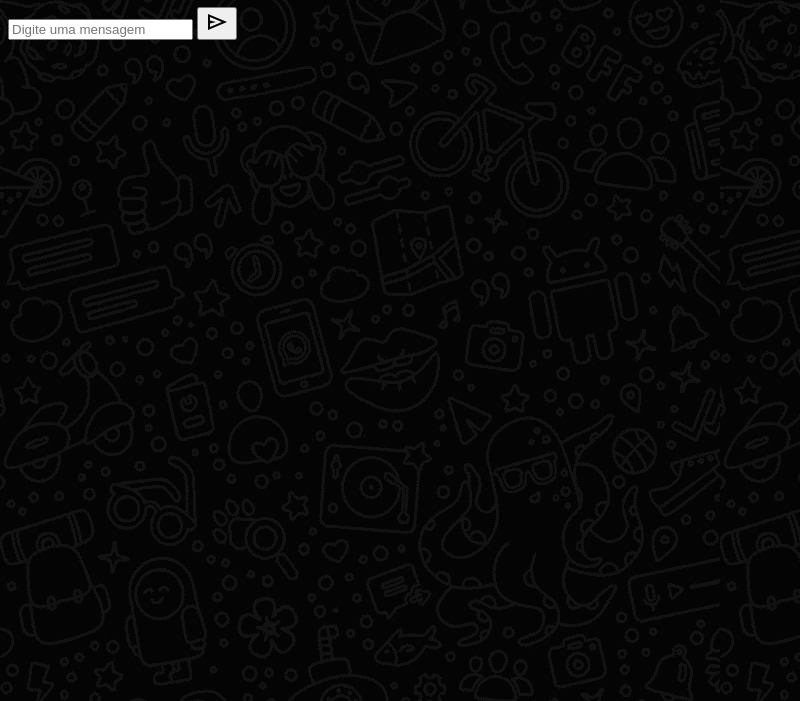
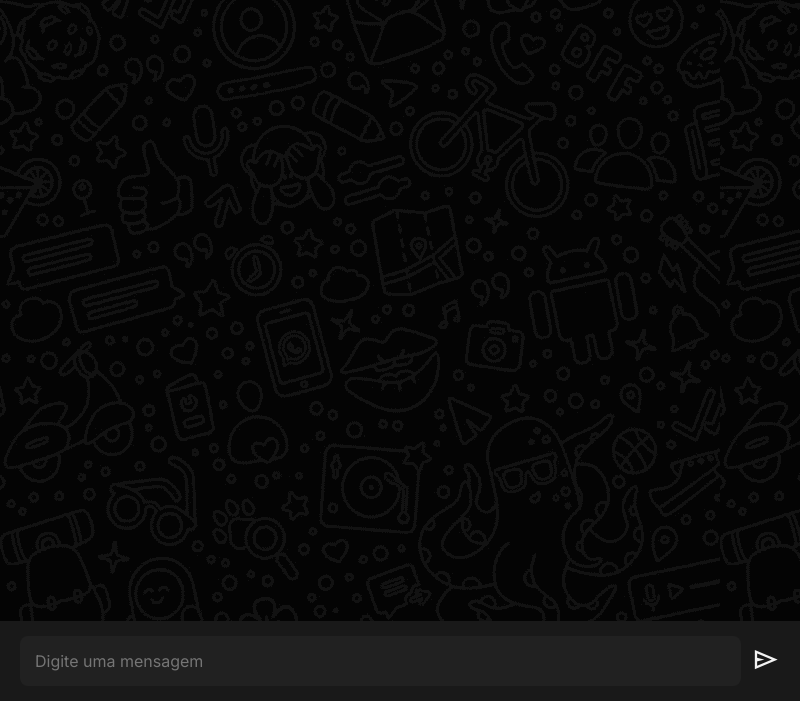
Before and after one commit to rianfernandesno/chat-in, an Electron app: page frontend - desktop/index.html in a window 800 px wide. Shown: the part 99-800 px from the top of the page. Drawn offline with nearby package versions, Linux system fonts and the light colour scheme.

Commit message:
Customization chat

```diff
--- a/frontend - desktop/index.html
+++ b/frontend - desktop/index.html
@@ -1,26 +1,27 @@
 <!DOCTYPE html>
 <html lang="en">
+
 <head>
     <meta charset="UTF-8">
     <meta name="viewport" content="width=device-width, initial-scale=1.0">
 
-    <link rel="stylesheet" href="https://fonts.googleapis.com/css2?family=Material+Symbols+Outlined:opsz,wght,FILL,GRAD@24,400,1,0" /> />
+    <link rel="stylesheet"
+        href="https://fonts.googleapis.com/css2?family=Material+Symbols+Outlined:opsz,wght,FILL,GRAD@24,400,1,0" />
     <link rel="stylesheet" href="style.css">
-    <title>Chat</title>
+    <title>Chat - Comece a conversar</title>
 </head>
+
 <body>
-    <h1>Chat - Comece a conversar</h1>
     <section class="container">
 
 
         <section class="chat">
+
             <section class="chat-messages">
-
             </section>
 
-
-            <form action="" class="chat-form">
-                <input type="text" name="" id="chat-input" placeholder="Digite uma mensagem" required>
+            <form class="chat-form">
+                <input type="text" class="chat-input" placeholder="Digite uma mensagem" required />
                 <button type="submit" class="chat-button">
                     <span class="material-symbols-outlined">send</span>
                 </button>
@@ -30,4 +31,5 @@
 
     </section>
 </body>
+
 </html>
--- a/frontend - desktop/style.css
+++ b/frontend - desktop/style.css
@@ -1,4 +1,106 @@
-body{
+@import url("https://fonts.googleapis.com/css2?family=Inter:wght@100;200;300;400;500;600;700;800;900&display=swap");
+
+* {
+    margin: 0;
+    padding: 0;
+    box-sizing: border-box;
+    font-family: "Inter", sans-serif;
+}
+
+:root {
+    font-size: 16px;
+}
+
+body {
     background: url("img/background.png");
     color: #f2f2f2;
 }
+
+.container {
+    width: 100%;
+    height: 100dvh;
+    display: flex;
+    align-items: center;
+    justify-content: center;
+}
+
+.chat {
+    width: 100%;
+    height: 100%;
+    display: flex;
+    flex-direction: column;
+    justify-content: space-between;
+}
+
+.chat-messages {
+    flex-grow: 1;
+    padding: 30px 30px 90px;
+    display: flex;
+    flex-direction: column;
+    justify-content: flex-end;
+}
+
+.chat-form {
+    background-color: #191919;
+    padding: 15px 20px;
+    display: flex;
+    align-items: center;
+    gap: 10px;
+    position: fixed;
+    bottom: 0;
+    left: 0;
+    width: 100%;
+}
+
+.chat-input {
+    border: none;
+    padding: 15px;
+    border-radius: 8px;
+    flex-grow: 1;
+    background-color: #212121;
+    outline: none;
+    color: #f2f2f2;
+    font-size: 1rem;
+}
+
+.chat-button {
+    border: none;
+    background: none;
+    color: #f2f2f2;
+    cursor: pointer;
+}
+
+.chat-button > span {
+    font-size: 1.8rem;
+}
+
+.chat-messages > div {
+    padding: 10px;
+    width: 100%;
+    max-width: 250px;
+    font-size: 0.9rem;
+    font-weight: 500;
+    margin-bottom: 15px;
+    line-height: 22px;
+}
+
+.message--self {
+    background-color: #f2f2f2;
+    color: #121212;
+    border-radius: 10px 10px 0 10px;
+    align-self: flex-end;
+}
+
+.message--other {
+    background-color: #333;
+    color: #f2f2f2;
+    border-radius: 0 10px 10px 10px;
+    align-self: flex-start;
+}
+
+.message--sender {
+    display: block;
+    margin-bottom: 15px;
+    font-weight: 700;
+    color: cadetblue;
+}
```
